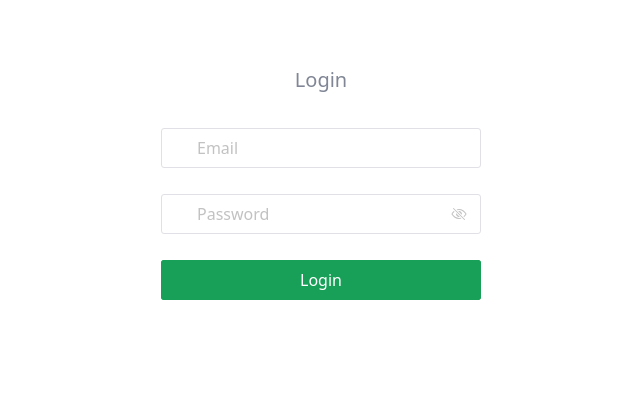
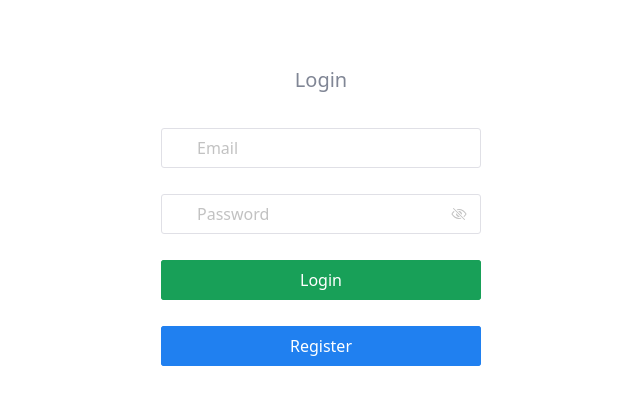
Before and after one commit to neupanemadan/task-schedular-dashboard, a Vue app: page /login in a window 1280 px wide. Shown: the top 404 px of the page, without its empty margins (319-959 px from the left). Built offline with nearby package versions, Linux system fonts and the light colour scheme; some icons are missing; a small style sheet from the web is missing.

Commit message:
feat: update user register

```diff
--- a/src/views/login/index.vue
+++ b/src/views/login/index.vue
@@ -17,6 +17,15 @@
         <n-form ref="formRef" label-placement="left" size="large" :model="user" :rules="rules">
           <n-form-item path="Email">
             <n-input v-model:value="user.email" placeholder="Email">
+              <template #prefix>
+                <n-icon size="18" color="#808695">
+                  <MailOpenOutline />
+                </n-icon>
+              </template>
+            </n-input>
+          </n-form-item>
+          <n-form-item path="Username" v-if="userCreate">
+            <n-input v-model:value="user.username" placeholder="Username">
               <template #prefix>
                 <n-icon size="18" color="#808695">
                   <PersonOutline />
@@ -41,11 +50,20 @@
           <n-form-item>
             <n-button
               type="primary"
-              @click="handleSubmit"
+              @click="loginUser"
               size="large"
               :loading="loading"
               block
             >Login</n-button>
+          </n-form-item>
+          <n-form-item>
+            <n-button
+              type="info"
+              @click="createUser"
+              size="large"
+              :loading="loading"
+              block
+            >Register</n-button>
           </n-form-item>
         </n-form>
       </div>
@@ -54,12 +72,13 @@
 </template>
 
 <script>
-import { PersonOutline, LockClosedOutline } from "@vicons/ionicons5";
+import { PersonOutline, LockClosedOutline, MailOpenOutline } from "@vicons/ionicons5";
 
 export default {
   components: {
     PersonOutline,
-    LockClosedOutline
+    LockClosedOutline,
+    MailOpenOutline
   },
   data() {
     return {
@@ -67,12 +86,19 @@ export default {
       hasLoginError: false,
       user: {
         email: null,
+        username: null,
         password: null
       },
+      userCreate: false,
       rules: {
         email: {
           required: true,
           message: "Email is Required.",
+          trigger: "blur"
+        },
+        username: {
+          required: true,
+          message: "Username is Required.",
           trigger: "blur"
         },
         password: {
@@ -84,11 +110,14 @@ export default {
     };
   },
   methods: {
+    loginUser () {
+      this.userCreate = false
+      this.handleSubmit()
+    },
     handleSubmit() {
       this.$auth
         .login(this.user)
         .then(() => {
-          console.log('---------------00000000000000')
           this.$router.push({
             name: "home"
           });
@@ -96,6 +125,10 @@ export default {
         .catch(() => {
           this.hasLoginError = true;
         });
+    },
+    createUser () {
+      this.userCreate = true
+      this.handleSubmit()
     }
   }
 };
```
